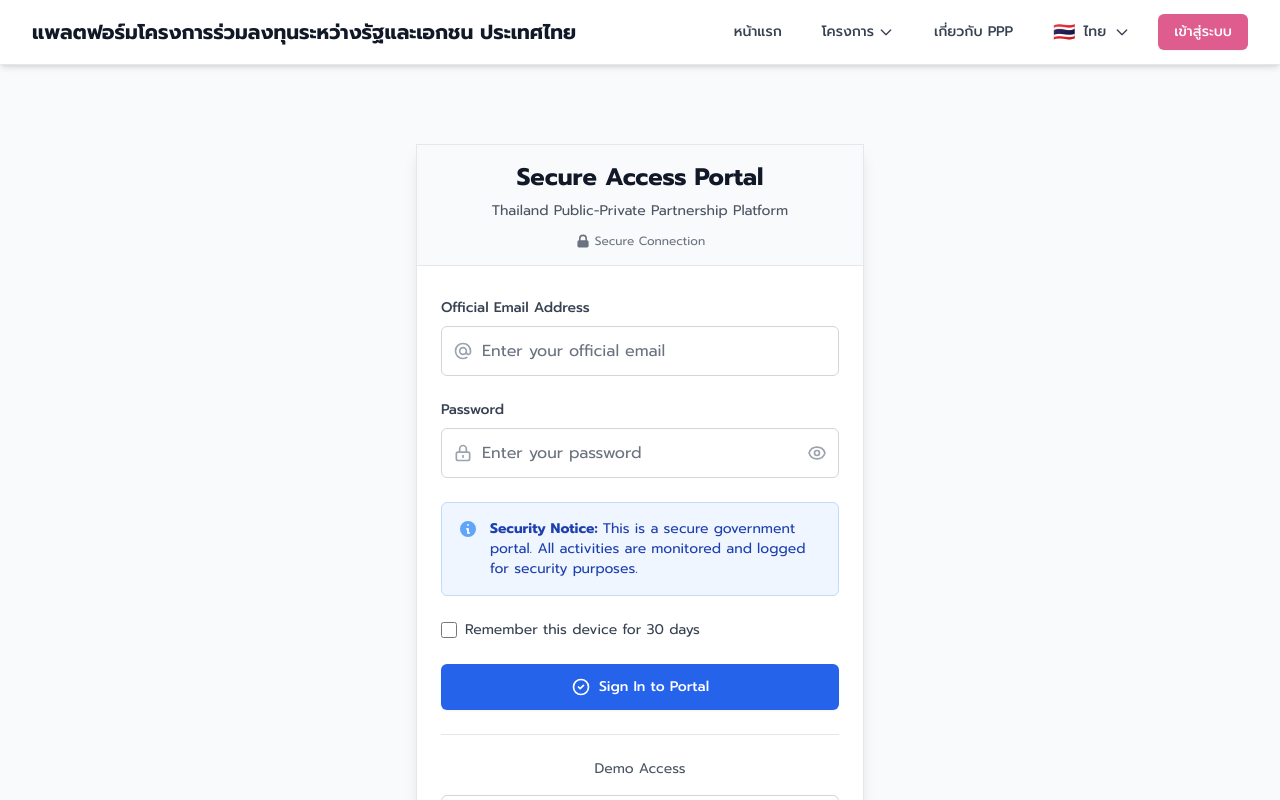
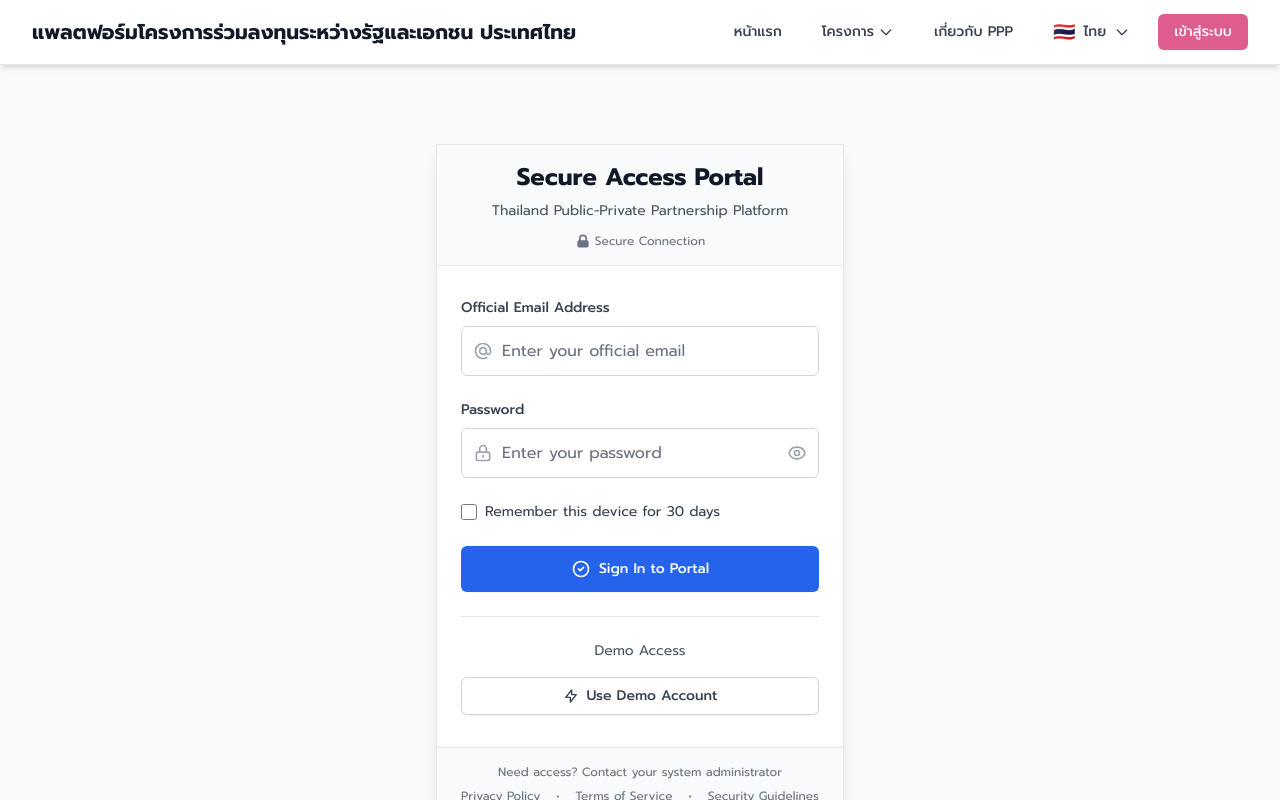
Before and after one commit to Public-Private-Partnership-Thailand/frontend, a Next.js app: page /signin in a window 1280 px wide. Shown: the top 800 px of the page. Built offline with nearby package versions, Linux system fonts and the light colour scheme.

Commit message:
Remove security notice on singin page

```diff
--- a/app/signin/page.tsx
+++ b/app/signin/page.tsx
@@ -157,22 +157,6 @@ export default function SignInPage() {
                   </div>
                 )}
 
-                {/* Security Notice */}
-                <div className="bg-blue-50 border border-blue-200 rounded-md p-4">
-                  <div className="flex">
-                    <div className="flex-shrink-0">
-                      <svg className="h-5 w-5 text-blue-400" fill="currentColor" viewBox="0 0 20 20">
-                        <path fillRule="evenodd" d="M18 10a8 8 0 11-16 0 8 8 0 0116 0zm-7-4a1 1 0 11-2 0 1 1 0 012 0zM9 9a1 1 0 000 2v3a1 1 0 001 1h1a1 1 0 100-2v-3a1 1 0 00-1-1H9z" clipRule="evenodd" />
-                      </svg>
-                    </div>
-                    <div className="ml-3">
-                      <p className="text-sm text-blue-800">
-                        <strong>Security Notice:</strong> This is a secure government portal. All activities are monitored and logged for security purposes.
-                      </p>
-                    </div>
-                  </div>
-                </div>
-
                 {/* Remember Me */}
                 <div className="flex items-center">
                   <input
```
